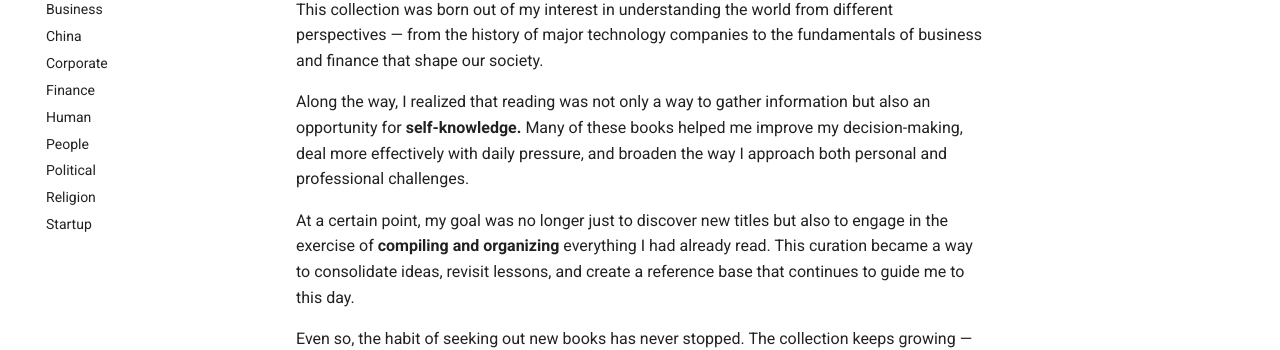
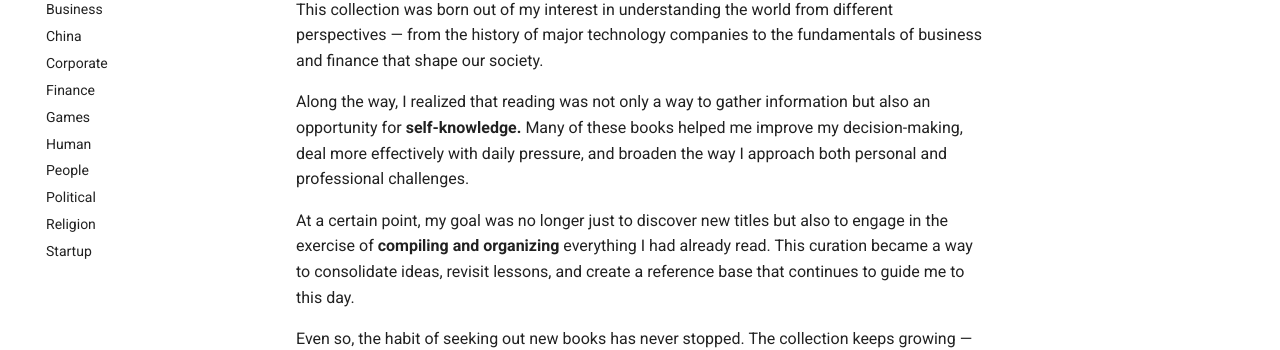
Before and after one commit to renatobrf/kindle-teca, an MkDocs documentation site: the page built from docs/index.md, in a window 1280 px wide. Shown: the part 183-533 px from the top of the page. Built offline with MkDocs 1.6.1 and Material for MkDocs 9.7.7, drawn with Linux system fonts in a browser that asks for light colours.

Commit message:
Update mkdocs.yml

```diff
--- a/mkdocs.yml
+++ b/mkdocs.yml
@@ -6,6 +6,7 @@ nav:
   - China: 'china.md'
   - Corporate: 'corporate.md'
   - Finance: 'finance.md'
+  - Games: 'games.md'
   - Human: 'human.md'
   - People: 'people.md'
   - Political: 'political.md'
```
